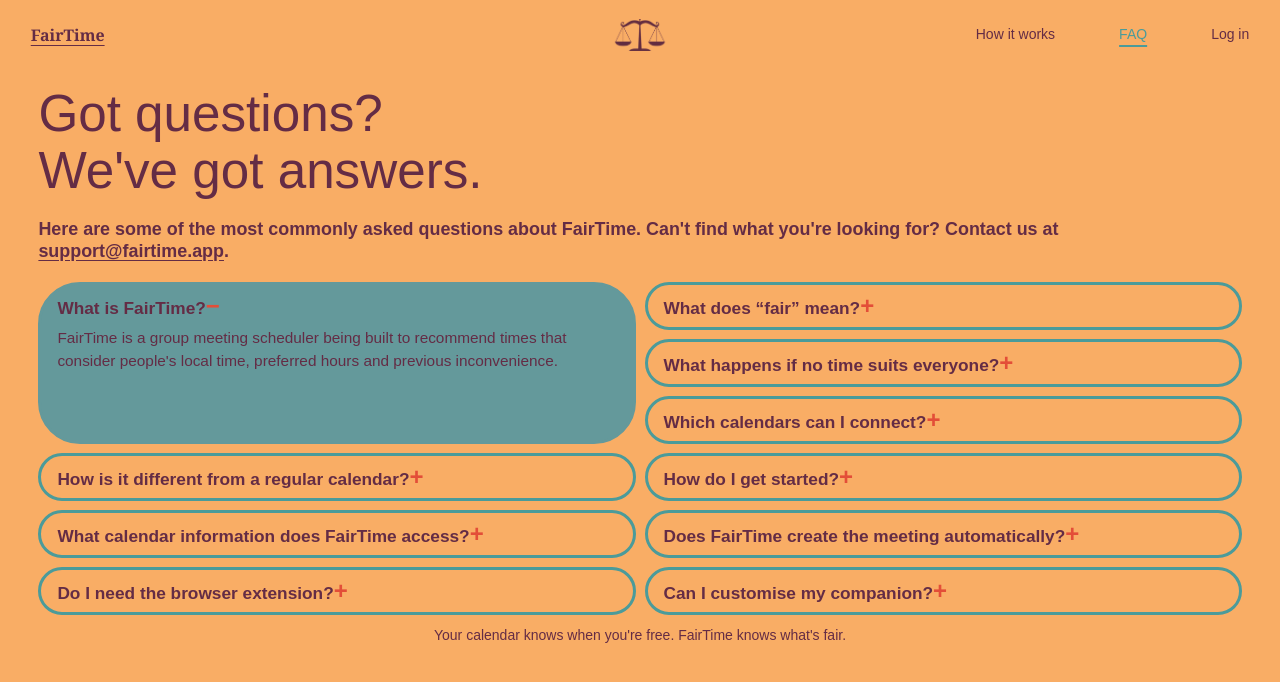
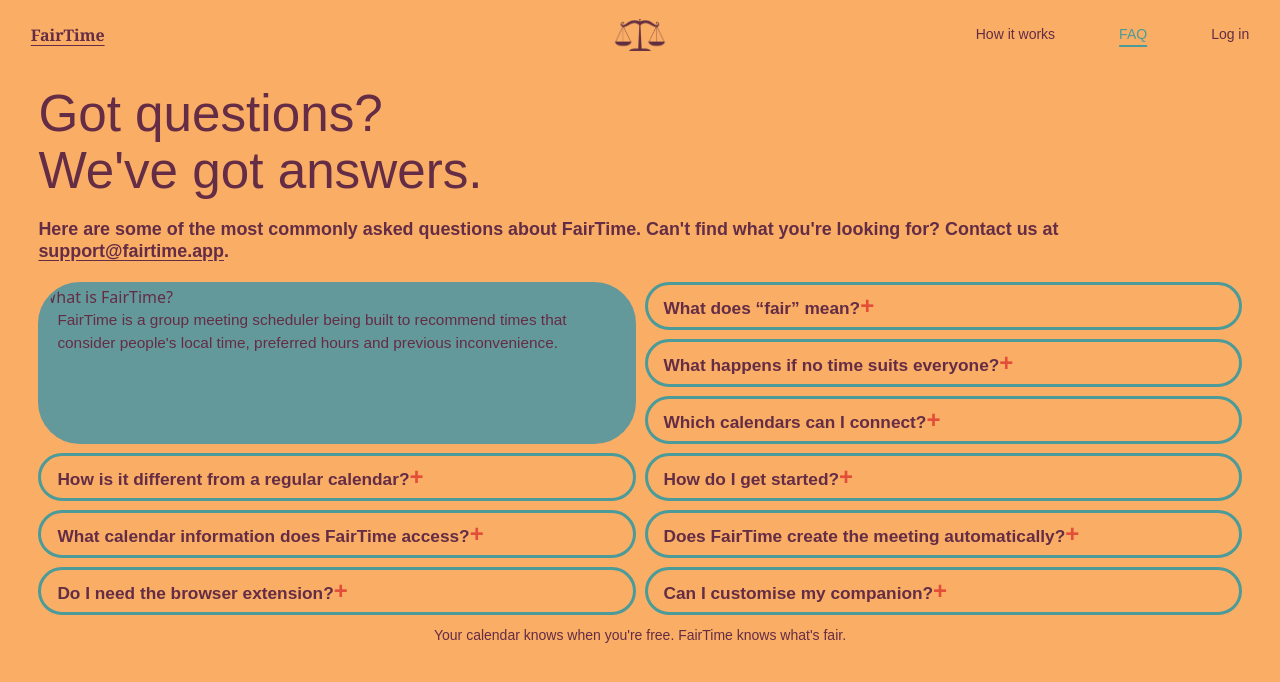
Before and after one commit to yusiaeng/fairtime, a Next.js app: page /faq in a window 1280 px wide. Shown: the top 682 px of the page. Built offline with nearby package versions, Linux system fonts and the light colour scheme; a web font is replaced by a local one.

Commit message:
Use Aclonica FAQ intro and permanently expanded FairTime feature box

```diff
--- a/src/app/faq/page.tsx
+++ b/src/app/faq/page.tsx
@@ -34,7 +34,7 @@ const sections: { title: string; items: FAQItem[] }[] = [
 ];
 
 export default function FAQPage() {
-  const [openQuestion, setOpenQuestion] = useState<string | null>("What is FairTime?");
+  const [openQuestion, setOpenQuestion] = useState<string | null>(null);
   const [loginOpen, setLoginOpen] = useState(false);
 
   return (
@@ -65,15 +65,20 @@ export default function FAQPage() {
             sections[2].items[0],
             sections[2].items[1],
           ].map((item, index) => {
-            const expanded = openQuestion === item.question;
+            const featured = index === 0;
+            const expanded = featured || openQuestion === item.question;
             return (
               <article className={`faq-item ${expanded ? "is-open" : ""} ${index === 0 ? "faq-featured" : ""}`} key={item.question}>
+                {featured ? (
+                  <h2 className="faq-featured-heading">{item.question}</h2>
+                ) : (
                   <h2>
                     <button type="button" aria-expanded={expanded} onClick={() => setOpenQuestion(expanded ? null : item.question)}>
                       <span>{item.question}</span>
                       <span className="faq-symbol" aria-hidden="true">{expanded ? "−" : "+"}</span>
                     </button>
                   </h2>
+                )}
                 {expanded && <p>{item.answer}</p>}
               </article>
             );
```
Lines whose indentation alone changed are shown as unchanged.
